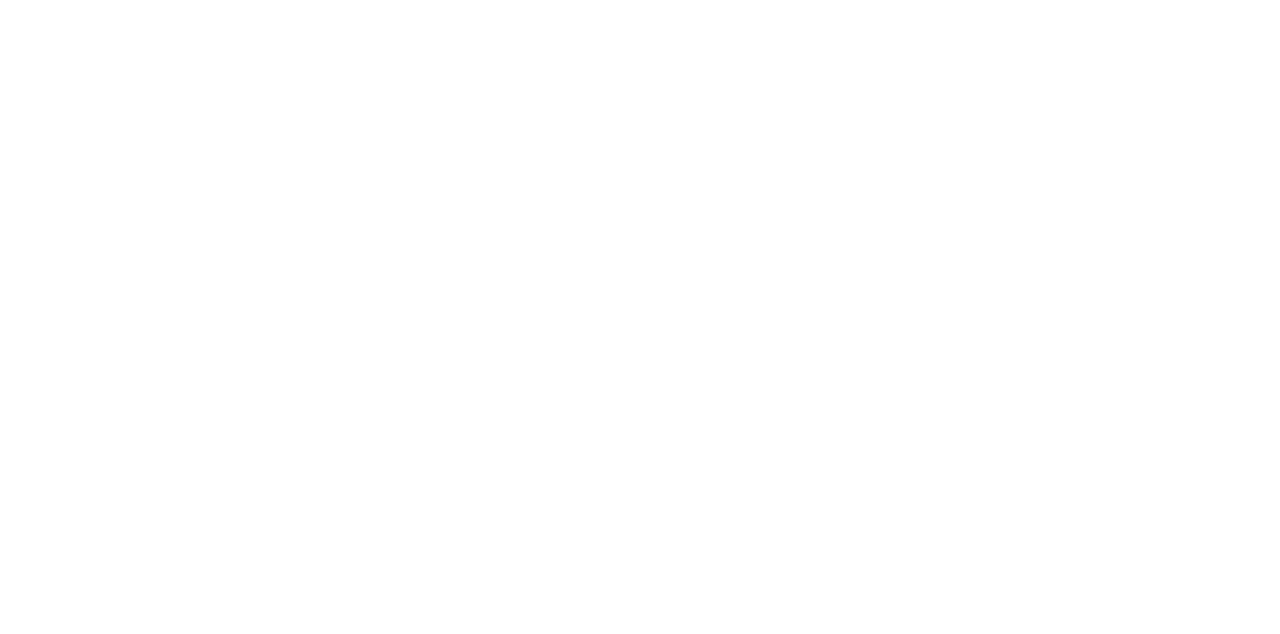
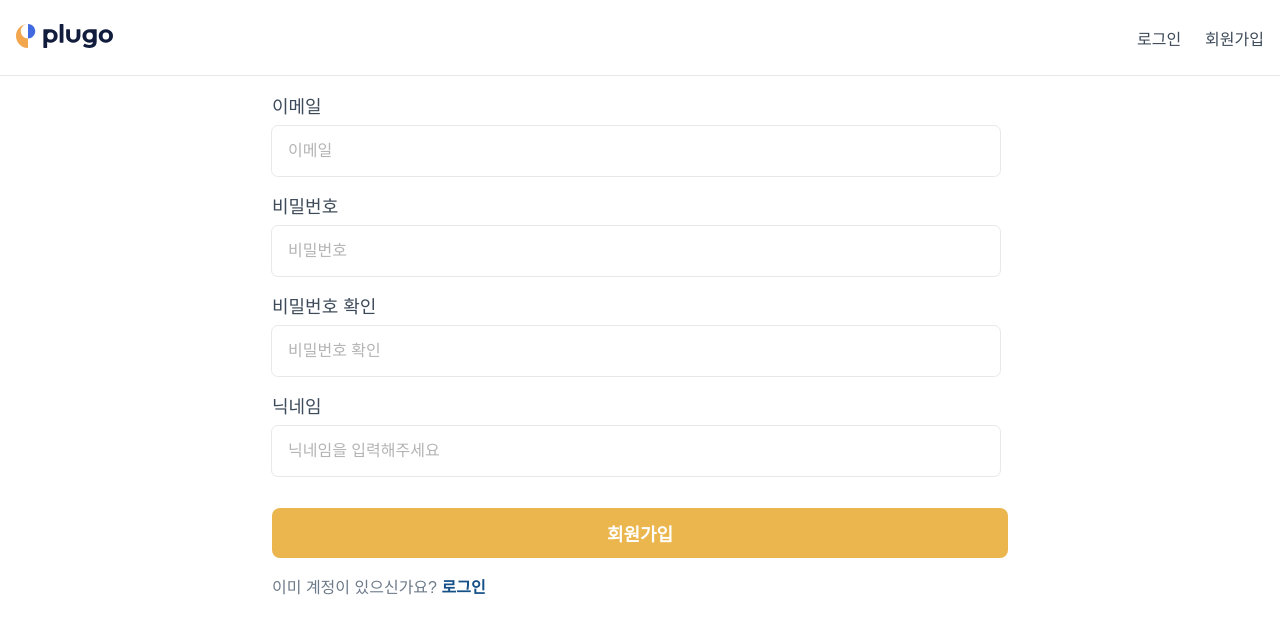
Before and after one commit to jobkaeHenry/assignment-website, a React (Vite) app: page /user/signup in a window 1280 px wide. Shown: the top 634 px of the page. Built offline with nearby package versions, Linux system fonts and the light colour scheme; no server answers; a web font is replaced by a local one.

Commit message:
:sparkles: 라우팅 설정

```diff
--- a/src/App.tsx
+++ b/src/App.tsx
@@ -1,11 +1,57 @@
+import { BrowserRouter, Route, Routes } from "react-router-dom";
+import { Modal } from "./components/GlobalModal/Modal";
+import Navbar from "./components/Navbar/Navbar";
+import { useRecoilState } from "recoil";
+import { cleanLS, getLS } from "./utils/localStorage";
+import { Suspense, lazy, useEffect } from "react";
+import { LoginStatus } from "./context/recoil/atom/user";
+import NestedLayout, { LogOutOnly, UserOnly } from "./layouts/router/Layout";
+import Main from "./pages/Main/Main";
+import { LoadingSpinner } from "./components/atom/lodaing/Spinner";
+import { css } from "@emotion/react";
+import React from "react";
+
+// 페이지 진입시만 불러올 것
+const Missing = lazy(() => import("./pages/Error/MissingPage"));
+const Login = lazy(() => import("./pages/user/login"));
+const Signup = lazy(() => import("./pages/user/Signup"));
+const UserPage = lazy(() => import("./pages/user/UserPage"));
+import useInitialLoginCheck from "./hooks/user/useInitialLoginCheck";
 
 function App() {
-
+  useInitialLoginCheck();
 
   return (
-    <>
-    </>
-  )
+    <BrowserRouter>
+      <Modal />
+      <Navbar />
+      <Suspense fallback={<LoadingSpinner css={centerPosition} size={46} />}>
+        <Routes>
+          <Route path="/" element={<Main />} />
+          {/* 유저라우트 */}
+          <Route path="user" element={<NestedLayout />}>
+            {/* 유저전용 라우트 */}
+            <Route element={<UserOnly />}>
+              <Route index element={<UserPage />} />
+            </Route>
+            {/* 비회원 전용 라우트 */}
+            <Route element={<LogOutOnly />}>
+              <Route path="login" element={<Login />} />
+              <Route path="signup" element={<Signup />} />
+            </Route>
+          </Route>
+          {/* 404 */}
+          <Route path="*" element={<Missing />} />
+        </Routes>
+      </Suspense>
+    </BrowserRouter>
+  );
 }
+const centerPosition = css`
+  position: absolute;
+  z-index: 999;
+  top: calc(50vh - 23px);
+  left: calc(50vw - 23px);
+`;
 
-export default App
+export default App;
--- /dev/null
+++ b/src/pages/Error/MissingPage.tsx
@@ -0,0 +1,54 @@
+import { Button } from "../../components/atom/form/Button";
+import MobileWrapper from "../../layouts/MobileWrapper";
+import { ColumnWrapper } from "../../layouts/Wrapper";
+import { css } from "@emotion/react";
+import styled from "@emotion/styled";
+import { useEffect, useState } from "react";
+import { Link } from "react-router-dom";
+import { useNavigate } from "react-router-dom";
+import Text from "../../components/atom/Text";
+import logo from "../../assets/logo.jpg";
+import useSetTitle from "../../hooks/useSetTitle";
+
+const Missing = () => {
+  useSetTitle('Not found')
+  const [timer, setTimer] = useState(5);
+  const navigate = useNavigate();
+  useEffect(() => {
+    const timeReducer = setInterval(() => {
+      if (timer > 0) {
+        setTimer(timer - 1);
+      }
+      if (timer === 0) {
+        clearInterval(timeReducer);
+        navigate("/");
+      }
+    }, 1000);
+    return () => clearInterval(timeReducer);
+  }, [timer]);
+
+  return (
+    <MobileWrapper>
+      <ColumnWrapper
+        css={css`
+          align-items: center;
+        `}
+      >
+        <Link to={"/"}>
+          <Logo src={logo} alt="로고" />
+        </Link>
+        <Text typography="h3">존재하지않는 페이지입니다</Text>
+        <Text typography="p">{timer}초 후 메인페이지로 이동합니다</Text>
+        <Link to={"/"}>
+          <Button className="mt-16 ghost_hover">홈으로 이동</Button>
+        </Link>
+      </ColumnWrapper>
+    </MobileWrapper>
+  );
+};
+const Logo = styled.img`
+  width: 150px;
+  height: 150px;
+`;
+
+export default Missing;
--- /dev/null
+++ b/src/pages/Main/Main.tsx
@@ -0,0 +1,13 @@
+import useSetTitle from "../../hooks/useSetTitle";
+import MobileWrapper from "../../layouts/MobileWrapper";
+
+const Main = () => {
+  useSetTitle("Assignment");
+  return (
+    <>
+      <MobileWrapper></MobileWrapper>
+    </>
+  );
+};
+
+export default Main;
--- /dev/null
+++ b/src/pages/user/Signup.tsx
@@ -0,0 +1,132 @@
+import InputWithLabel from "../../components/atom/form/InputWithLabel";
+import { login, signUp } from "../../data/URL/local/user/url";
+import MobileWrapper from "../../layouts/MobileWrapper";
+import axios from "../../lib/api/axios";
+import { KoEnNumExp, emailRegExp, passwordRegExp } from "../../utils/regExp";
+import { useState } from "react";
+import { SubmitHandler, useForm } from "react-hook-form";
+
+import { Button } from "../../components/atom/form/Button";
+import Text from "../../components/atom/Text";
+import { Link, useNavigate } from "react-router-dom";
+import useSetTitle from "../../hooks/useSetTitle";
+
+type FormValues = {
+  email: string;
+  password: string;
+  userName: string;
+  isSamePassword: string;
+};
+
+const Signup = () => {
+  useSetTitle("Sign up");
+  const navigate = useNavigate();
+  const [serverError, setServerError] = useState("");
+
+  // 훅 폼
+  const {
+    register,
+    handleSubmit,
+    getValues,
+    formState: { errors },
+  } = useForm<FormValues>();
+
+  const onSubmit: SubmitHandler<FormValues> = (data) => {
+    const { isSamePassword, ...otherData } = data;
+    axios
+      .post(signUp, otherData)
+      .then(() => {
+        alert("회원가입성공");
+        navigate(login);
+      })
+      .catch((err) => {
+        const ErrorCode = err?.response?.status;
+        if (ErrorCode > 499) {
+          setServerError("server Error");
+        }
+        if (ErrorCode === 401) {
+          setServerError("wrong Password");
+        }
+      });
+  };
+
+  return (
+    <>
+      <MobileWrapper as={"form"} onSubmit={handleSubmit(onSubmit)}>
+        <InputWithLabel
+          type={"email"}
+          inputWidth={"100%"}
+          weight={"var(--regular)"}
+          label={"이메일"}
+          placeholder={"이메일"}
+          // 이메일 훅폼
+          error={errors.email ? true : false}
+          {...register("email", {
+            required: true,
+            pattern: emailRegExp,
+          })}
+        />
+
+        <InputWithLabel
+          type={"password"}
+          label={"비밀번호"}
+          inputWidth={"100%"}
+          weight={"var(--regular)"}
+          placeholder={"비밀번호"}
+          error={errors.password ? true : false}
+          // 패스워드 훅폼
+          {...register("password", {
+            required: true,
+            pattern: passwordRegExp,
+          })}
+        />
+        <InputWithLabel
+          type={"password"}
+          label={"비밀번호 확인"}
+          inputWidth={"100%"}
+          weight={"var(--regular)"}
+          placeholder={"비밀번호 확인"}
+          error={errors.isSamePassword ? true : false}
+          // 패스워드 동일여부
+          {...register("isSamePassword", {
+            required: true,
+            validate: (value) => {
+              const password = getValues("password");
+              return password === value;
+            },
+          })}
+        />
+        {/* 유저네임 */}
+        <InputWithLabel
+          type={"text"}
+          label={"닉네임"}
+          inputWidth={"100%"}
+          weight={"var(--regular)"}
+          placeholder={"닉네임을 입력해주세요"}
+          error={errors.userName ? true : false}
+          {...register("userName", {
+            required: true,
+            pattern:KoEnNumExp,
+            min: 2,
+          })}
+        />
+
+        <Text role={"alert"} typography={"p"} color={"var(--alert-red)"}>
+          {serverError}
+        </Text>
+        <Button type="submit">{"회원가입"}</Button>
+
+        <Link to={login}>
+          <Text typography={"p"} color={"var(--font-gray)"}>
+            {"이미 계정이 있으신가요?"}
+            <Text typography={"p"} color={"var(--sub-color)"} bold>
+              {` ${"로그인"}`}
+            </Text>
+          </Text>
+        </Link>
+      </MobileWrapper>
+    </>
+  );
+};
+
+export default Signup;
--- /dev/null
+++ b/src/pages/user/UserPage.tsx
@@ -0,0 +1,8 @@
+import useSetTitle from "../../hooks/useSetTitle";
+
+const UserPage = () => {
+  useSetTitle("My page");
+  return <div>마이페이지</div>;
+};
+
+export default UserPage;
```
